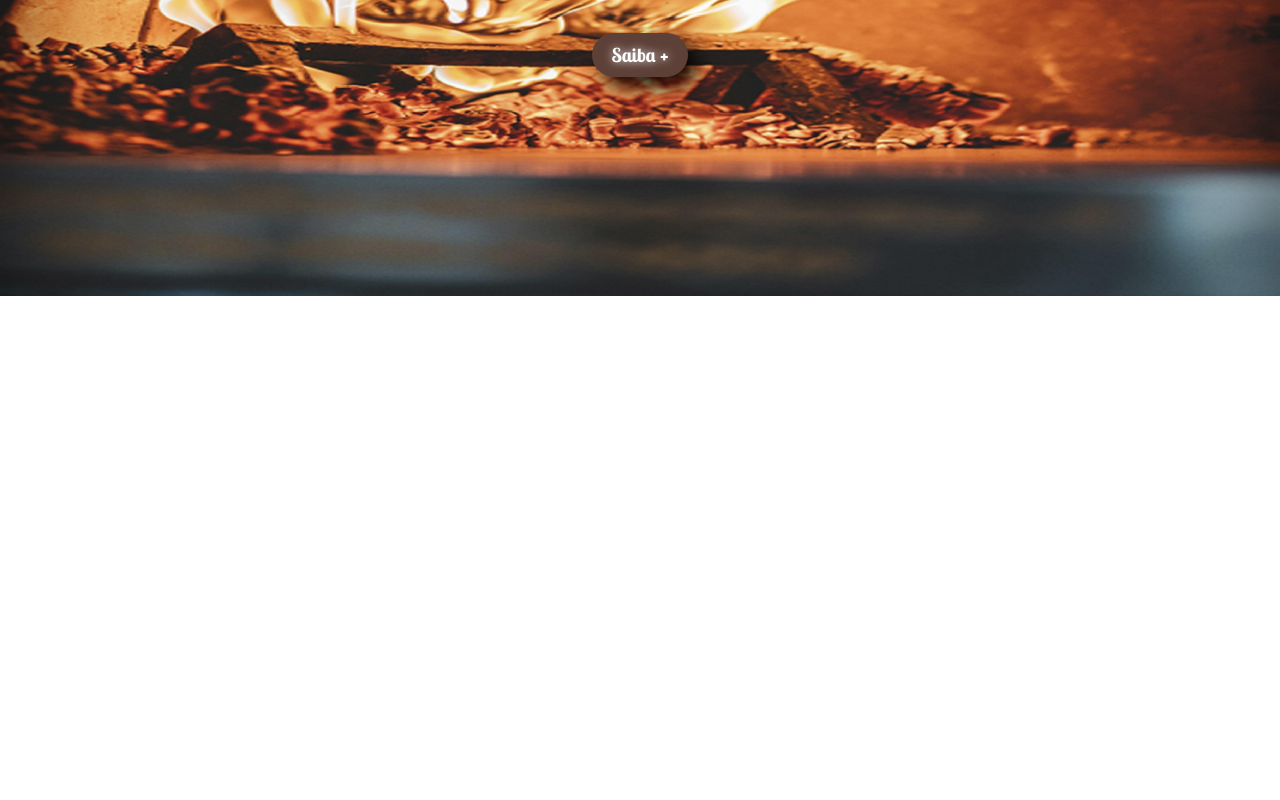
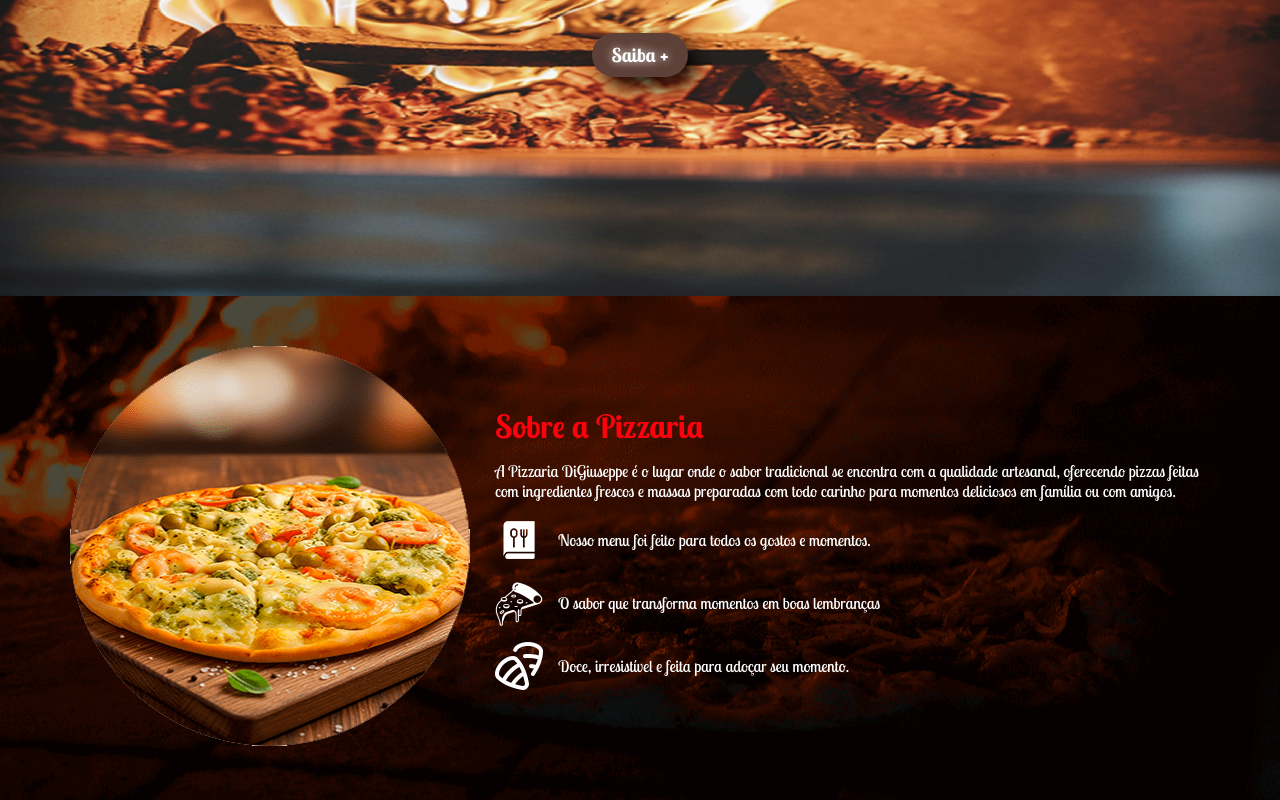
Before and after one commit to barretoalmeida/One-page, a plain HTML site: page index.html in a window 1280 px wide. Shown: the part 484-1284 px from the top of the page. Before the commit the page ends 800 px from the top, so only its background shows below. Drawn offline with Linux system fonts and the light colour scheme.

```diff
--- a/index.html
+++ b/index.html
@@ -46,13 +46,43 @@
 
     </header>
     <!-- Principal -->
-     <main>
+    <main>
         <div class="container">
             <h1>Pizzaria Digiuseppe</h1>
             <h2>Mais que pizza, uma experiência!</h2>
-            <a href="http://www.instagram.com/pizzariadigiuseppe/" target="_blank" rel="noopener noreferrer" class="btn">Saiba +</a>
+            <a href="http://www.instagram.com/pizzariadigiuseppe/" target="_blank" rel="noopener noreferrer"
+                class="btn">Saiba +</a>
         </div>
-     </main>
+    </main>
+    <!-- destaque -->
+    <section id="destaque">
+        <div class="container">
+
+            <div id="hero">
+                <img src="./img/pizzacentral.png" alt="Pizza">
+            </div>
+
+            <div class="hero-text">
+                <h2> Sobre a Pizzaria</h2>
+                <p>A Pizzaria DiGiuseppe é o lugar onde o sabor tradicional se encontra com a qualidade artesanal,
+                    oferecendo pizzas feitas com ingredientes frescos e massas preparadas com todo carinho para
+                    momentos deliciosos em família ou com amigos.</p>
+
+                <div class="topic">
+                    <img src="./img/menu_bra.png" alt="Cardápio">
+                    <p>Nosso menu foi feito para todos os gostos e momentos.</p>
+                </div>
+                <div class="topic">
+                    <img src="./img/pizza_bra.png" alt="Pizza">
+                    <p>O sabor que transforma momentos em boas lembranças</p>
+                </div>
+                <div class="topic">
+                    <img src="./img/candy_bra.png" alt="pizza doces">
+                    <p>Doce, irresistível e feita para adoçar seu momento.</p>
+                </div>
+            </div>
+        </div>
+    </section>
 </body>
 
 </html>
--- a/style.css
+++ b/style.css
@@ -32,7 +32,8 @@ body {
 
 .container {
    display: flex;
-   margin: 0 auto;  /*Centralizar o leyout e o conterner*/
+   margin: 0 auto;
+   /*Centralizar o leyout e o conterner*/
 }
 
 /* Criar  Botão  */
@@ -116,14 +117,14 @@ nav ul li a {
 
 /* Principal banner */
 
-main{
+main {
    height: 80vh;
    background: url(img/banner2.jpg);
    background-size: cover;
    background-position: center;
 }
 
-main .container{
+main .container {
    /* Relativo ao main */
    height: 100%;
    flex-direction: column;
@@ -131,22 +132,68 @@ main .container{
    justify-content: center;
 }
 
-main h1{
+main h1 {
    color: var(--branco);
    /* font-family */
    font-size: 2rem;
-   text-shadow: 10px 10px 5px var(--preto),0px 5px 5px rgb(0, 0, 0),0px 15px 15px rgb(0, 0, 0),0px 20px 20px rgba(0, 0, 0, 0.993);
+   text-shadow: 10px 10px 5px var(--preto), 0px 5px 5px rgb(0, 0, 0), 0px 15px 15px rgb(0, 0, 0), 0px 20px 20px rgba(0, 0, 0, 0.993);
    margin-bottom: 10px;
 }
 
-main h2{
+main h2 {
    color: var(--branco);
    font-size: 19px;
    font-family: OpenSans;
-   text-shadow: 10px 10px 5px var(--preto),0px 5px 5px rgb(0, 0, 0),0px 15px 15px rgb(0, 0, 0),0px 20px 20px rgba(0, 0, 0, 0.993);
+   text-shadow: 10px 10px 5px var(--preto), 0px 5px 5px rgb(0, 0, 0), 0px 15px 15px rgb(0, 0, 0), 0px 20px 20px rgba(0, 0, 0, 0.993);
    margin-bottom: 90px;
 }
 
+/* Destaque */
+
+#destaque {
+   padding: 50px 10px;
+   background: url(./img/bannerescuro.png);
+   background-size: cover;
+   background-position: center;
+
+}
+
+
+#destaque.container {
+   flex-direction: column;
+}
+
+#hero {
+   text-align: center;
+}
+
+#hero img {
+   width: 300px;
+   height: 300px;
+   margin-bottom: 25px;
+}
+
+.hero-text h2 {
+   font-size: 1.6rem;
+   color: var(--vermelho);
+   margin-bottom: 15px;
+
+}
+
+.topic {
+   display: flex;
+   align-items: center;
+   margin-top: 15px;
+}
+
+
+.hero p {
+   margin-top: 15px;
+}
+
+.hero-text {
+   color: var(--branco);
+}
 
 
 
@@ -172,13 +219,40 @@ main h2{
       height: 70vh;
    }
 
-   main h1{
+   main h1 {
       font-size: 1.95rem;
    }
 
-   main h2{
+   main h2 {
       font-size: 1rem;
    }
+
+   /* Destaque */
+
+   #destaque {
+      padding: 50px 0px;
+   }
+
+   #destaque .container {
+      flex-direction: row;
+      align-items: center;
+   }
+
+   #hero {
+      text-align: left;
+   }
+
+   #hero img {
+      width: 200px;
+      height: 200px;
+      margin: 0px 25px 0px 0px;
+   }
+
+   .topic {
+      display: none;
+   }
+
+
 }
 
 
@@ -195,11 +269,11 @@ main h2{
    }
 
    /* principal main */
-   main h1{
+   main h1 {
       font-size: 3.9rem;
    }
 
-   main h2{
+   main h2 {
       font-size: 3rem;
    }
 }
@@ -276,23 +350,47 @@ main h2{
    main h2 {
       font-size: 1rem;
    }
+
+   /* destaque */
+
+   #destaque {
+      background-attachment: fixed;
+   }
+
+   #hero img {
+      width: 400px;
+      height: 400px;
+   }
+
+   .hero-text h2 {
+      font-size: 2rem;
+   }
+
+   .topic {
+      display: flex;
+   }
+
+   .topic p {
+      margin-left: 15px;
+   }
 }
 
 /*- fim do notebook ------------------------ */
 
 /* Notebook /PC /TV  -  FULL HD ou 4k*/
 @media (min-width: 1400px) {
+
    /* layout */
-   .container{
+   .container {
       max-width: 1320px;
    }
 
    /* principal */
-   main h1{
+   main h1 {
       font-size: 6rem;
    }
 
-   main h2{
+   main h2 {
       font-size: 3rem;
       margin-bottom: 190px;
    }
```
Also changed, not shown: img/bannerescuro.png (added), img/candy.png (added), img/candy_bra.png (added), img/menu_bra.png (added), img/pizza_bra.png (added), img/pizzacentral.png (added).
